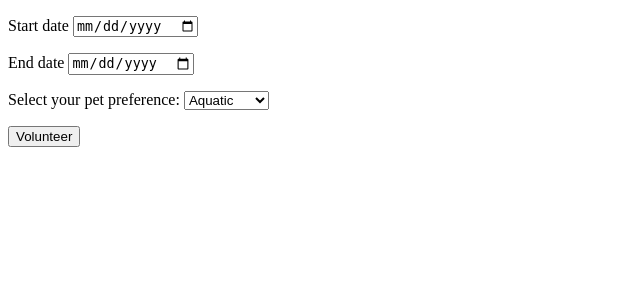
After one commit to Sanidhya-Maharia/pet-care-volunteer-platform, a Flask app: page /volunteer in a window 1280 px wide. The commit adds this page. Shown: the top 300 px of the page, without its empty margins (0-640 px from the left). Run offline with Flask 2, Linux system fonts and the light colour scheme; the visitor is signed in with stand-in values (Sample User, id 1).

Commit message:
volunteer page test
added basic volunteer page design

```diff
--- a/Backend/app.py
+++ b/Backend/app.py
@@ -67,3 +67,29 @@ def logout():
         return redirect('/')
     else:
         return "no one is logged in"
+
+@app.route("/volunteer",methods = ['POST', 'GET'])
+def volunteer():
+    if 'name' in session:
+        if request.method == 'POST':
+            start = request.form['sdate']
+            end = request.form['edate']
+            pref = request.form['pref']
+            id = session['name']
+            List = [start, end, pref]
+
+            for x in List:
+                result1 = Volunteer.check_not_null(x)
+                if result1 == None:
+                    return redirect('/volunteer')
+
+            result2 = Volunteer.check_dates(start, end)
+            if result2 == None:
+                return redirect('/volunteer')
+
+            Volunteer.check_for_existing(id, start, end, pref)
+            return "done"
+
+        return render_template('volunteer.html')
+    else:
+        return redirect('/login')
--- a/Backend/templates/home2.html
+++ b/Backend/templates/home2.html
@@ -4,5 +4,6 @@
         <p>Welcome, <strong>{{username}}</strong></p>
         <a href = "/profile">Profile</a><br>
         <a href = "/logout">Logout</a><br>
+        <a href = "/volunteer">Volunteer</a><br>
     </body>
 </html>
--- a/Backend/templates/hometest.html
+++ b/Backend/templates/hometest.html
@@ -5,7 +5,7 @@
     <meta http-equiv="X-UA-Compatible" content="IE=edge">
     <meta name="viewport" content="width=device-width, initial-scale=1.0">
     <title>Pet Care Volunteer</title>
-    <link rel="stylesheet" href="../static/css/style.css">
+    <link rel= "stylesheet" type= "text/css" href= "{{ url_for('static',filename='css/style.css') }}">
     <link rel="preconnect" href="https://fonts.googleapis.com">
     <link rel="preconnect" href="https://fonts.googleapis.com">
 <link rel="preconnect" href="https://fonts.gstatic.com" crossorigin>
@@ -30,7 +30,7 @@
         <h1 class="h-primary">Welcome To Your Pet Care Platform</h1>
         <p>Lorem ipsum dolor sit amet consectetur adipisicing elit.</p>
         <p>Lorem ipsum dolor sit amet consectetur adipisicing elit.</p>
-        <button class="btn"><a href="testlogin.html">Get Started</a></button>
+        <button class="btn"><a href="/login">Get Started</a></button>
     </section>
 
     <section class="services-container">
--- a/Backend/templates/signupb.html
+++ b/Backend/templates/signupb.html
@@ -4,7 +4,7 @@
     <meta charset="UTF-8">
     <meta http-equiv="X-UA-Compatible" content="IE=edge">
     <meta name="viewport" content="width=device-width, initial-scale=1.0">
-    <title>Document</title>
+    <title>Sign Up</title>
 </head>
 <body>
     <form action = "http://localhost:5000/signup" method = "POST">
--- a/Backend/templates/testlogin.html
+++ b/Backend/templates/testlogin.html
@@ -7,7 +7,7 @@
     <meta name="viewport" content="width=device-width, initial-scale=1.0">
     <title>Login</title>
     <script src="https://kit.fontawesome.com/29ecd4a282.js" crossorigin="anonymous"></script>
-    <link rel="stylesheet" href="../static/css/style2.css">
+    <link rel= "stylesheet" type= "text/css" href= "{{ url_for('static',filename='css/style2.css') }}">
 </head>
 <body>
     <div class="content">
@@ -25,7 +25,7 @@
             <button>Log in</button>
           </form>
           <div class="or">Or</div>
-          <div class="signup"><p><a href="signupb.html">Sign Up</a> if You are New Here!</p></div>
+          <div class="signup"><p><a href="/signup">Sign Up</a> if You are New Here!</p></div>
     </div>
 </body>
 </html>
--- /dev/null
+++ b/Backend/templates/volunteer.html
@@ -0,0 +1,17 @@
+<!doctype html>
+<html>
+   <body>
+        <form action = "/volunteer" method = "POST">
+            <p>Start date <input type = "date" name = "sdate" /></p>
+            <p>End date <input type = "date" name = "edate" /></p>
+            <label for="pref">Select your pet preference:</label>
+            <select name="pref" id="pref">
+                <option value="Aquatic">Aquatic</option>
+                <option value="Small pets">Small pets</option>
+                <option value="Big pets">Big pets</option>
+                <option value="Anything">Anything</option>
+            </select>
+            <p><input type = "submit" value = "Volunteer" /></p>
+      </form>
+   </body>
+</html>
```
Also changed, not shown: Database_Handler/handler.py (+31 -0 lines).
